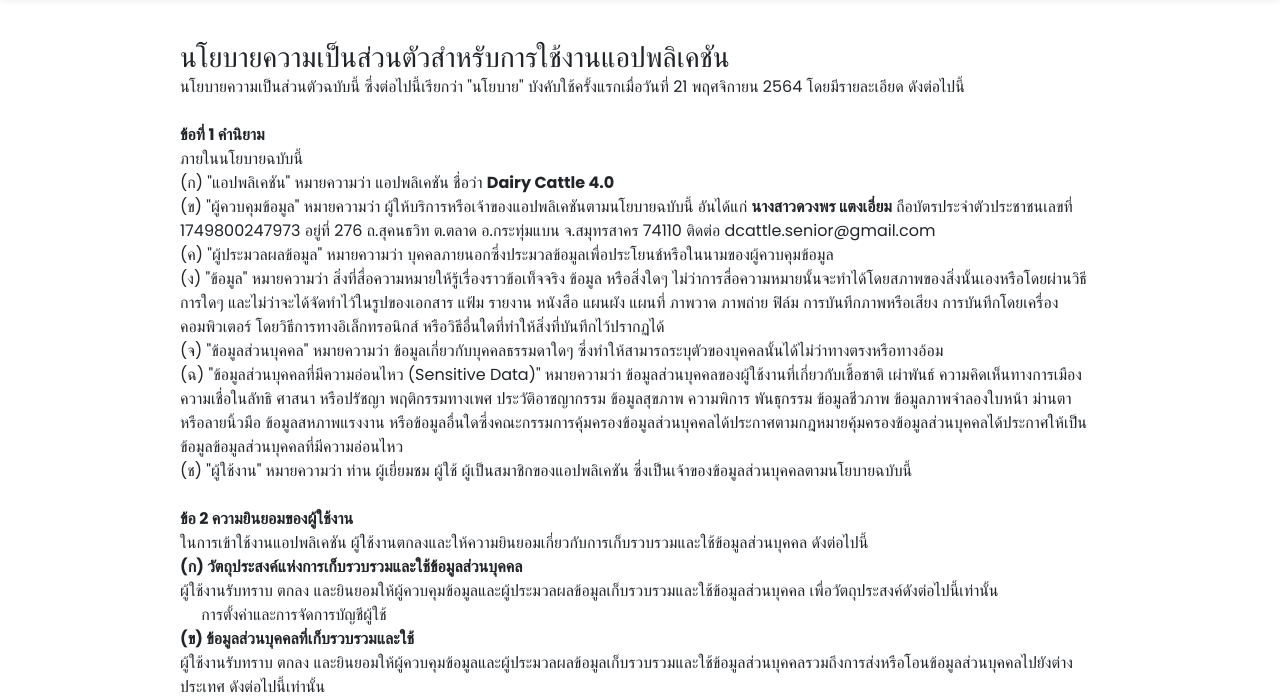
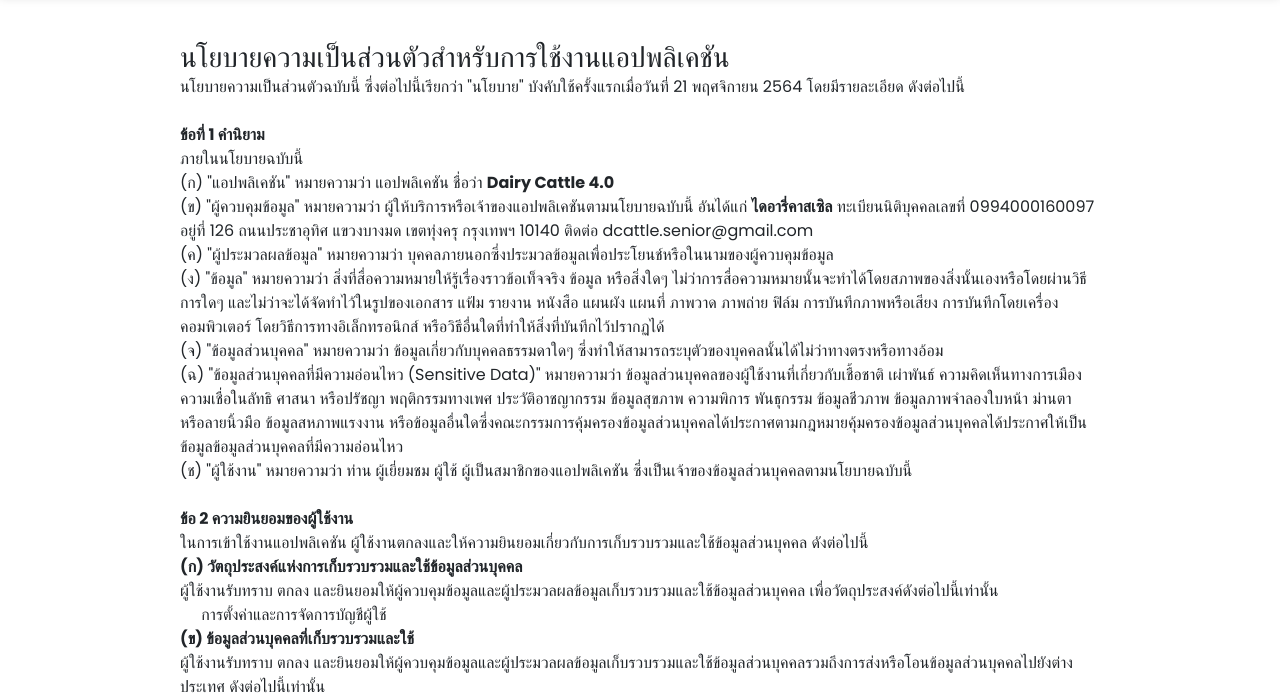
Before and after one commit to Mint-prem/senior, a website: page src/public/privacy-policy.html in a window 1280 px wide. Shown: the part 83-779 px from the top of the page. Drawn offline with Linux system fonts and the light colour scheme.

Commit message:
EDIT policy

```diff
--- a/src/public/privacy-policy.html
+++ b/src/public/privacy-policy.html
@@ -110,7 +110,7 @@
                             <li><b>ข้อที่ 1 คำนิยาม</b></li>
                             <li>ภายในนโยบายฉบับนี้</li>
                             <li>(ก) "แอปพลิเคชัน" หมายความว่า แอปพลิเคชัน ชื่อว่า <b>Dairy Cattle 4.0</b></li>
-                            <li>(ข) "ผู้ควบคุมข้อมูล" หมายความว่า ผู้ให้บริการหรือเจ้าของแอปพลิเคชันตามนโยบายฉบับนี้ อันได้แก่ <b>นางสาวดวงพร แตงเอี่ยม</b> ถือบัตรประจำตัวประชาชนเลขที่ 1749800247973 อยู่ที่ 276 ถ.สุคนธวิท ต.ตลาด อ.กระทุ่มแบน จ.สมุทรสาคร 74110 ติดต่อ dcattle.senior@gmail.com</li>
+                            <li>(ข) "ผู้ควบคุมข้อมูล" หมายความว่า ผู้ให้บริการหรือเจ้าของแอปพลิเคชันตามนโยบายฉบับนี้ อันได้แก่ <b>ไดอารี่คาสเซิล</b> ทะเบียนนิติบุคคลเลขที่ 0994000160097 อยู่ที่ 126 ถนนประชาอุทิศ แขวงบางมด เขตทุ่งครุ กรุงเทพฯ 10140 ติดต่อ dcattle.senior@gmail.com</li>
                             <li>(ค) "ผู้ประมวลผลข้อมูล" หมายความว่า บุคคลภายนอกซึ่งประมวลข้อมูลเพื่อประโยนช์หรือในนามของผู้ควบคุมข้อมูล</li>
                             <li>(ง) "ข้อมูล" หมายความว่า สิ่งที่สื่อความหมายให้รู้เรื่องราวข้อเท็จจริง ข้อมูล หรือสิ่งใดๆ ไม่ว่าการสื่อความหมายนั้นจะทำได้โดยสภาพของสิ่งนั้นเองหรือโดยผ่านวิธีการใดๆ และไม่ว่าจะได้จัดทำไว้ในรูปของเอกสาร แฟ้ม รายงาน หนังสือ แผนผัง แผนที่ ภาพวาด ภาพถ่าย ฟิล์ม การบันทึกภาพหรือเสียง การบันทึกโดยเครื่องคอมพิวเตอร์ โดยวิธีการทางอิเล็กทรอนิกส์ หรือวิธีอื่นใดที่ทำให้สิ่งที่บันทึกไว้ปรากฏได้</li>
                             <li>(จ) "ข้อมูลส่วนบุคคล" หมายความว่า ข้อมูลเกี่ยวกับบุคคลธรรมดาใดๆ ซึ่งทำให้สามารถระบุตัวของบุคคลนั้นได้ไม่ว่าทางตรงหรือทางอ้อม</li>
```
